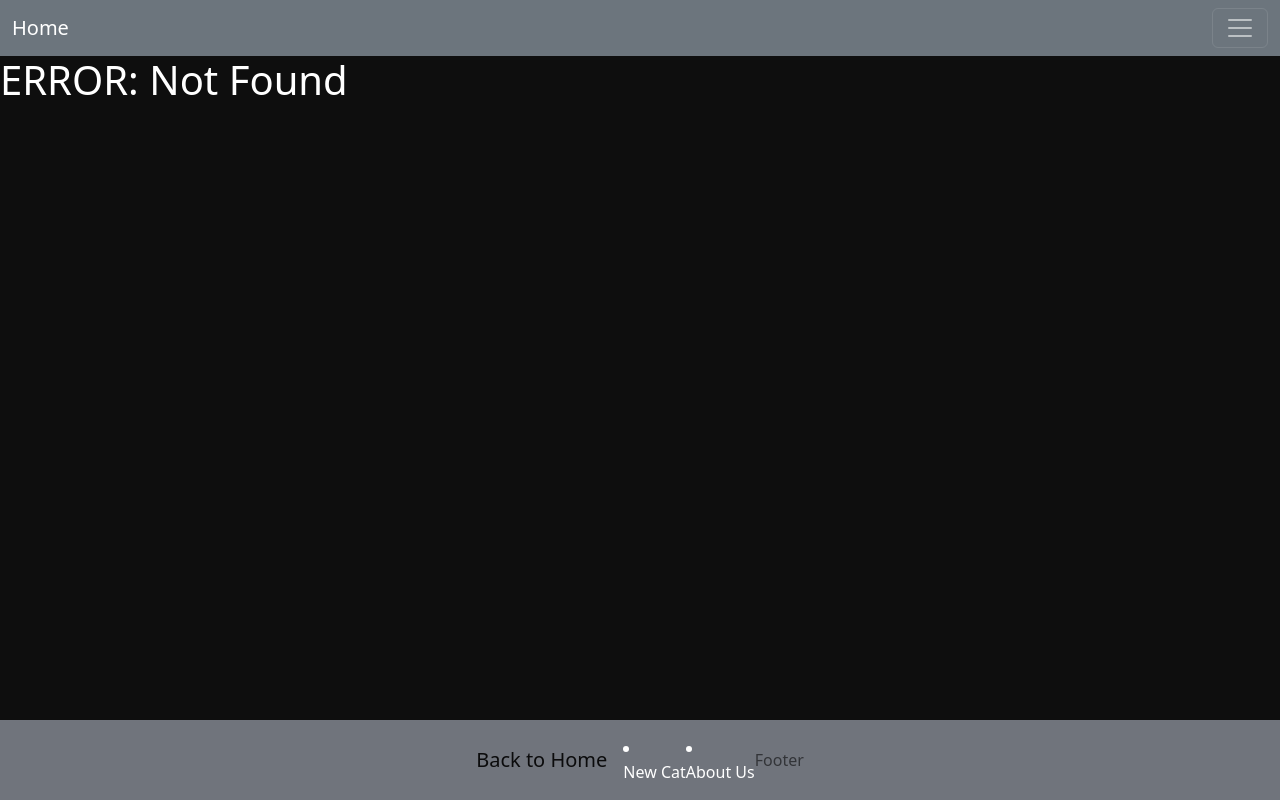
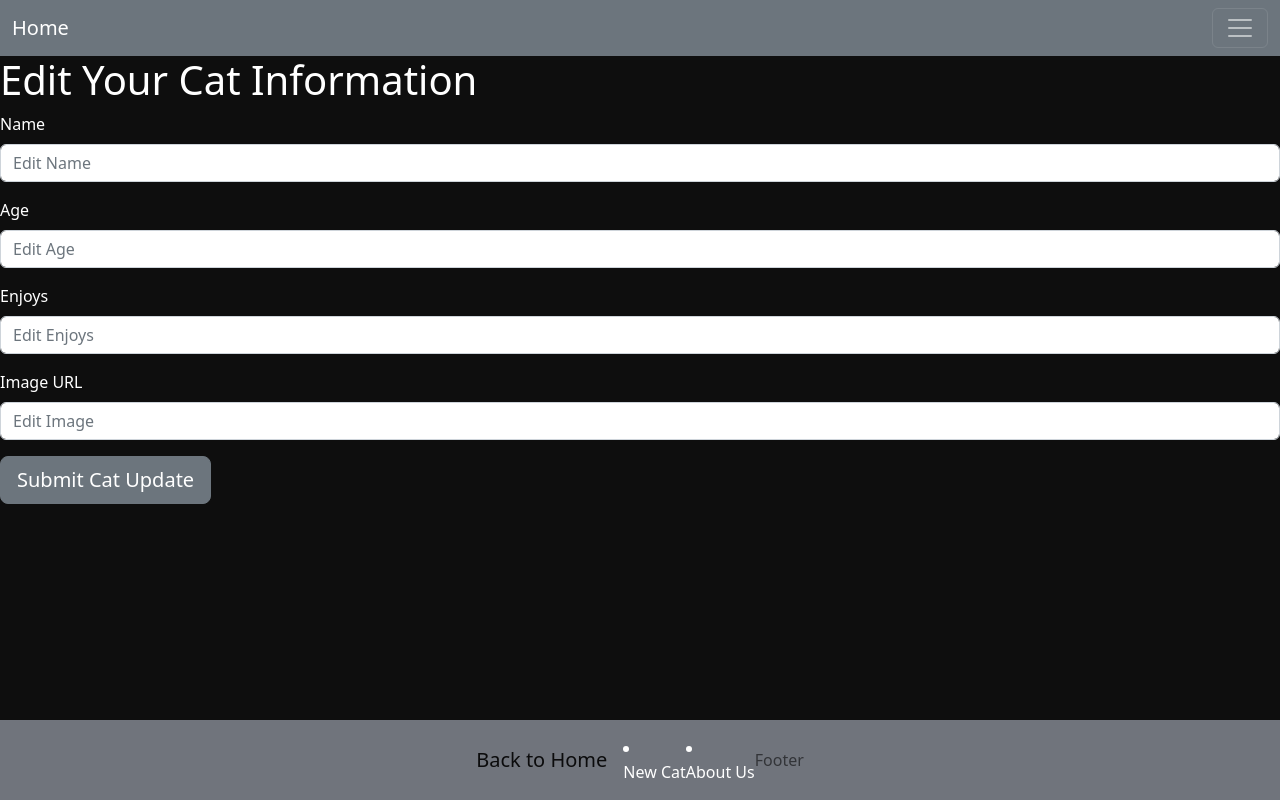
Before and after one commit to learn-academy-2022-hotel/cat-tinder-frontend-team-cats-rule-dogs-drool, a React (Create React App) app: page /catedit/1 in a window 1280 px wide. Before the commit this address had no page. Built offline with nearby package versions, Linux system fonts and the light colour scheme.

Commit message:
completed Update Functionality feature and testing

```diff
--- a/src/App.js
+++ b/src/App.js
@@ -22,6 +22,11 @@
   const createNewCat = (newCatObject) => {
     console.log("New Cat Obj: ", newCatObject)
   }
+
+  const updateCat = (cat, id) => {
+    console.log("cat:", cat)
+    console.log("id:", id)
+  }
   return (
  <>
  < Header />
@@ -30,7 +35,7 @@
     <Route path="/catindex" element = {< CatIndex cats={cats} />} />
     <Route path="/catshow/:id" element = {< CatShow cats={cats} />} />
     <Route path="/catnew" element = {< CatNew createNewCat={createNewCat}/>} />
-    <Route path="/catedit" element = {<CatEdit/>} />
+    <Route path="/catedit/:id" element = {<CatEdit cats={cats} updateCat={updateCat}/>} />
     <Route path="*" element = {< NotFound/>} />
  </Routes>
  < Footer />
--- a/src/pages/CatEdit.js
+++ b/src/pages/CatEdit.js
@@ -1,10 +1,74 @@
-import React from "react"
+import React, { useState } from "react"
+import {Form, FormGroup, Label, Input, Button } from 'reactstrap'
+import {useNavigate, useParams} from 'react-router-dom'
 
-const CatEdit = () => {
+const CatEdit = ({cats, updateCat}) => {
+  const { id } = useParams()
+  let currentCat = cats?.find(cat => cat.id === +id)
+
+  const [editCat, setEditCat] = useState({
+    name: currentCat?.name,
+    age: currentCat?.age,
+    enjoys: currentCat?.enjoys,
+    image: currentCat?.image
+  })
+
+  const handleChange = (e) => {
+    setEditCat({...editCat, [e.target.name]: e.target.value})
+  }
+
+  const navigate = useNavigate()
+
+  const handleSubmit = () => {
+    updateCat(editCat, currentCat.id)
+    navigate("/catindex")
+  }
   return (
- <>
- <h1>This is CatEdit</h1>
- </>
+  <>
+    <h1>Edit Your Cat Information</h1>
+      <Form>
+        <FormGroup>
+          <Label for="name">Name</Label>
+          <Input
+            name="name"
+            type="text"
+            placeholder="Edit Name"
+            onChange={handleChange} />
+        </FormGroup>
+        <FormGroup>
+          <Label for="age">Age</Label>
+          <Input
+            name="age"
+            type="number"
+            placeholder="Edit Age"
+            onChange={handleChange} />
+        </FormGroup>
+        <FormGroup>
+          <Label for="enjoys">Enjoys</Label>
+          <Input
+            name="enjoys"
+            type="text"
+            placeholder="Edit Enjoys"
+            onChange={handleChange} />
+        </FormGroup>
+        <FormGroup>
+          <Label for="image">Image URL</Label>
+          <Input
+            name="image"
+            type="text"
+            placeholder="Edit Image"
+            onChange={handleChange} />
+        </FormGroup>
+      </Form>
+      <div>
+        <Button
+            size="lg"
+            onClick={handleSubmit}
+        >
+          Submit Cat Update
+        </Button>
+      </div>
+  </>
   );
 }
 
--- a/src/pages/CatNew.js
+++ b/src/pages/CatNew.js
@@ -81,7 +81,7 @@
     >
       Submit
     </Button>
-</div>
+  </div>
  </>
   );
 }
--- a/src/pages/CatShow.js
+++ b/src/pages/CatShow.js
@@ -1,5 +1,6 @@
 import React from "react"
 import { useParams } from "react-router-dom"
+import { NavLink } from "reactstrap"
 
 const CatShow = ({cats}) => {
  const { id } = useParams()
@@ -9,6 +10,9 @@
   <main className="cat-show-cards">
     {currentCat && (
       <>
+        <NavLink to={`/catedit/${currentCat.id}`} className="nav-link">
+                Edit Cat Profile
+        </NavLink>
         <img
         alt= {`profile of a cat named ${currentCat.name}`}
         src={currentCat.image}
```
Also changed, not shown: 1 other file (tests, documents, lock files or other folders).
